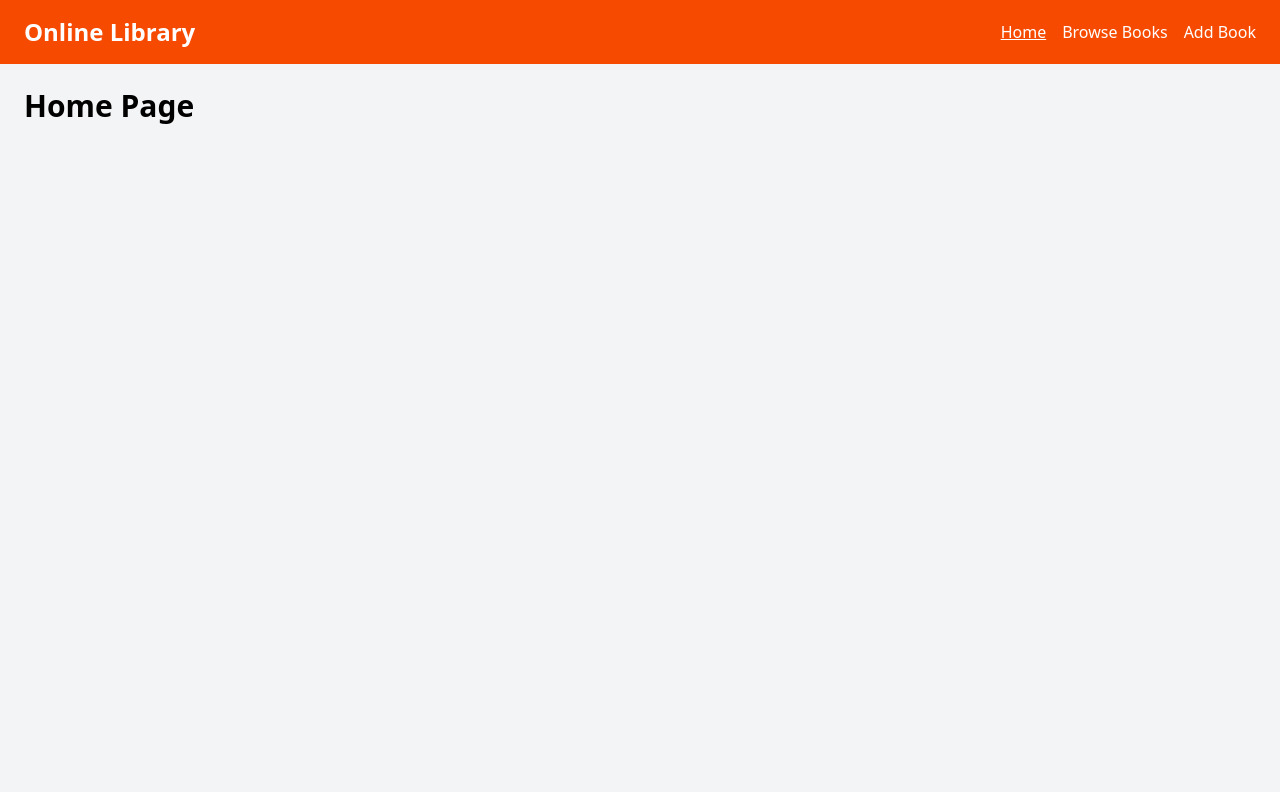
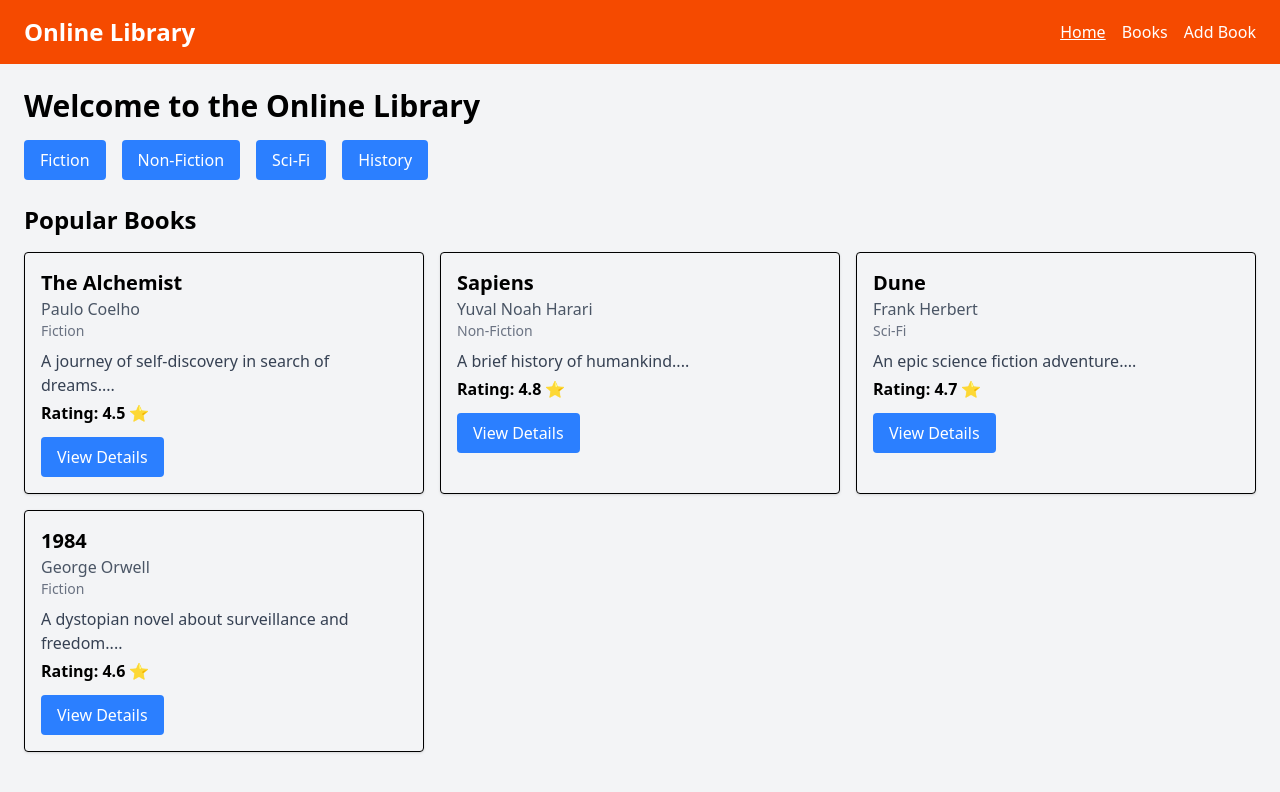
Before and after one commit to vikashrao12/Online-Library, a React (Vite) app: page / in a window 1280 px wide. Shown: the top 792 px of the page. Built offline with nearby package versions, Linux system fonts and the light colour scheme.

Commit message:
Home page with categories

```diff
--- /dev/null
+++ b/src/components/BookCard.jsx
@@ -0,0 +1,20 @@
+import { Link } from "react-router-dom";
+
+
+export default function BookCard({ student }) {
+  return (
+    <div className="border p-4 rounded shadow hover:shadow-lg transition">
+      <h2 className="text-xl font-semibold">{student.title}</h2>
+      <p className="text-gray-600">{student.author}</p>
+      <p className="text-gray-500 text-sm">{student.category}</p>
+      <p className="mt-2 text-gray-700">{student.description.substring(0, 60)}...</p>
+      <p className="mt-1 font-bold">Rating: {student.rating} ⭐</p>
+      <Link
+        to={`/book/${student.id}`}
+        className="mt-3 inline-block bg-blue-500 text-white px-4 py-2 rounded hover:bg-blue-600"
+      >
+        View Details
+      </Link>
+    </div>
+  );
+}
--- a/src/components/Navbar.jsx
+++ b/src/components/Navbar.jsx
@@ -6,7 +6,7 @@ export default function Navbar() {
       <h1 className="text-2xl font-bold">Online Library</h1>
       <div className="space-x-4">
         <NavLink to="/" className={({ isActive }) => isActive ? "underline" : "hover:underline"}>Home</NavLink>
-        <NavLink to="/books" className={({ isActive }) => isActive ? "underline" : "hover:underline"}>Browse Books</NavLink>
+        <NavLink to="/books" className={({ isActive }) => isActive ? "underline" : "hover:underline"}>Books</NavLink>
         <NavLink to="/add-book" className={({ isActive }) => isActive ? "underline" : "hover:underline"}>Add Book</NavLink>
       </div>
     </nav>
--- /dev/null
+++ b/src/data/booksData.js
@@ -0,0 +1,9 @@
+
+const studentBooks = [
+  { id: 1, title: "The Alchemist", author: "Paulo Coelho", category: "Fiction", description: "A journey of self-discovery in search of dreams.", rating: 4.5 },
+  { id: 2, title: "Sapiens", author: "Yuval Noah Harari", category: "Non-Fiction", description: "A brief history of humankind.", rating: 4.8 },
+  { id: 3, title: "Dune", author: "Frank Herbert", category: "Sci-Fi", description: "An epic science fiction adventure.", rating: 4.7 },
+  { id: 4, title: "1984", author: "George Orwell", category: "Fiction", description: "A dystopian novel about surveillance and freedom.", rating: 4.6 },
+];
+
+export default studentBooks;
--- a/src/pages/Home.jsx
+++ b/src/pages/Home.jsx
@@ -1,7 +1,26 @@
+import BookCard from "../components/BookCard.jsx";
+import studentBooks from "../data/booksData.js";
+
 export default function Home() {
   return (
     <div className="p-6">
-      <h1 className="text-3xl font-bold">Home Page</h1>
+
+      <h1 className="text-3xl font-bold mb-4">Welcome to the Online Library</h1>
+
+
+      <div className="mb-6 flex gap-4 flex-wrap">
+        <button className="bg-blue-500 text-white px-4 py-2 rounded hover:bg-blue-600">Fiction</button>
+        <button className="bg-blue-500 text-white px-4 py-2 rounded hover:bg-blue-600">Non-Fiction</button>
+        <button className="bg-blue-500 text-white px-4 py-2 rounded hover:bg-blue-600">Sci-Fi</button>
+        <button className="bg-blue-500 text-white px-4 py-2 rounded hover:bg-blue-600">History</button>
+      </div>
+
+      <h2 className="text-2xl font-semibold mb-4">Popular Books</h2>
+      <div className="grid grid-cols-1 md:grid-cols-2 lg:grid-cols-3 gap-4">
+        {studentBooks.map((student) => (
+          <BookCard key={student.id} student={student} />
+        ))}
+      </div>
     </div>
   );
 }
```
